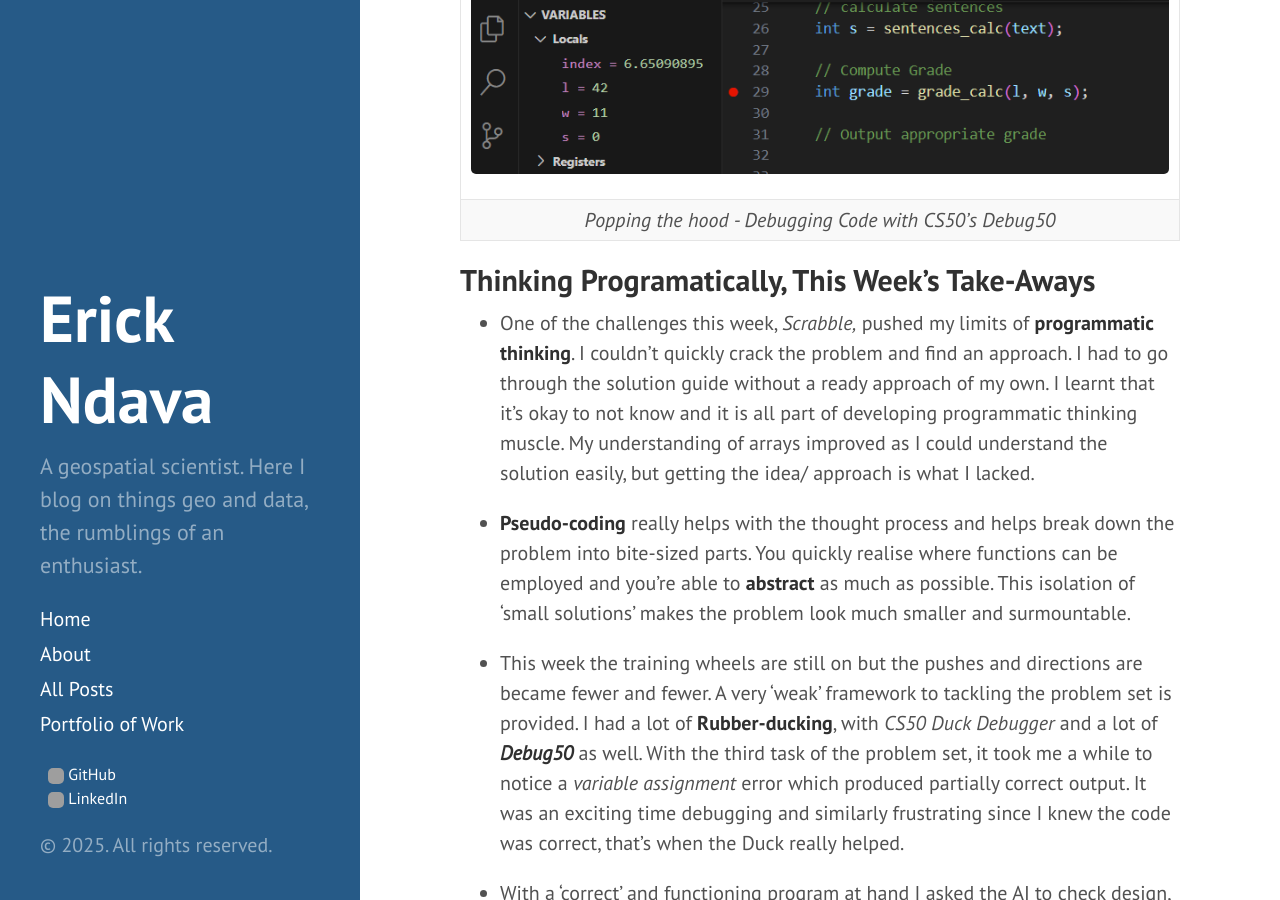
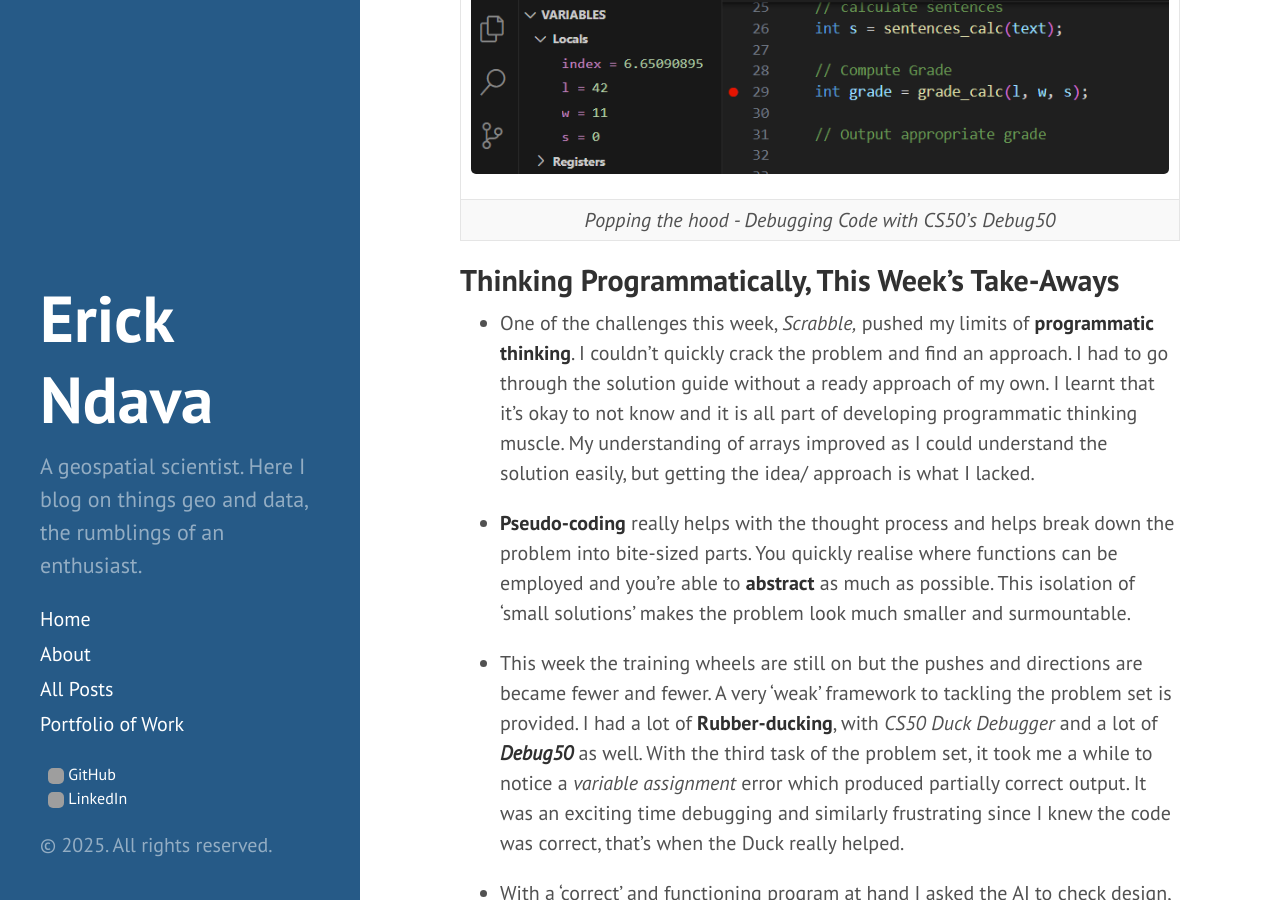
Before and after one commit to erickndava/erickndava.github.io, a Jekyll site: the page built from _posts/2025-07-07-Week-2-Cracking-the-Code-with-Arrays.md, in a window 1280 px wide and 900 px high, scrolled down 1721 px. Built offline with Jekyll 4.4.1, drawn with Linux system fonts in a browser that asks for light colours; our own code applies the rules of GitHub Pages for plain Markdown files; grey boxes are pictures that could not be loaded.

Commit message:
Update 2025-07-07-Week-2-Cracking-the-Code-with-Arrays.md

```diff
--- a/_posts/2025-07-07-Week-2-Cracking-the-Code-with-Arrays.md
+++ b/_posts/2025-07-07-Week-2-Cracking-the-Code-with-Arrays.md
@@ -32,7 +32,7 @@ I had some ecstatic moments of glory and self celebration, having coded a word c
 |:--:|
 | *Popping the hood - Debugging Code with CS50's Debug50* |
 
-## Thinking Programatically, This Week's Take-Aways
+## Thinking Programmatically, This Week's Take-Aways
 
 - One of the challenges this week, *Scrabble,* pushed my limits of **programmatic thinking**. I couldn't quickly crack the problem and find an approach. I had to go through the solution guide without a ready approach of my own. I learnt that it's okay to not know and it is all part of developing programmatic thinking muscle. My understanding of arrays improved as I could understand the solution easily, but getting the idea/ approach is what I lacked.
 
```
